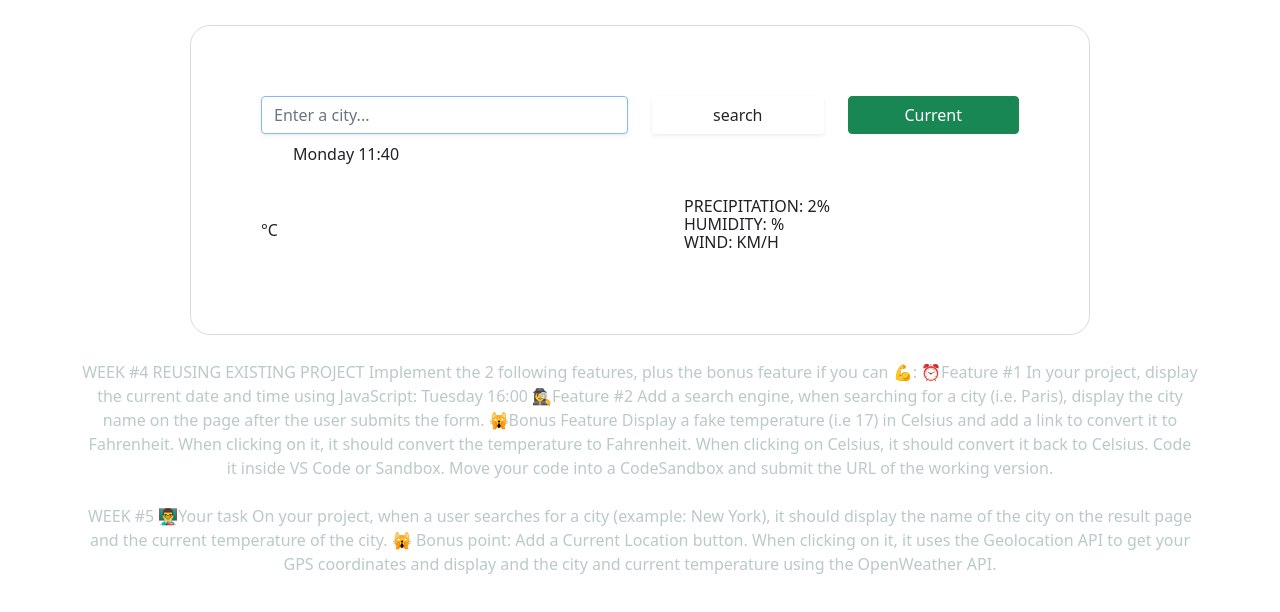
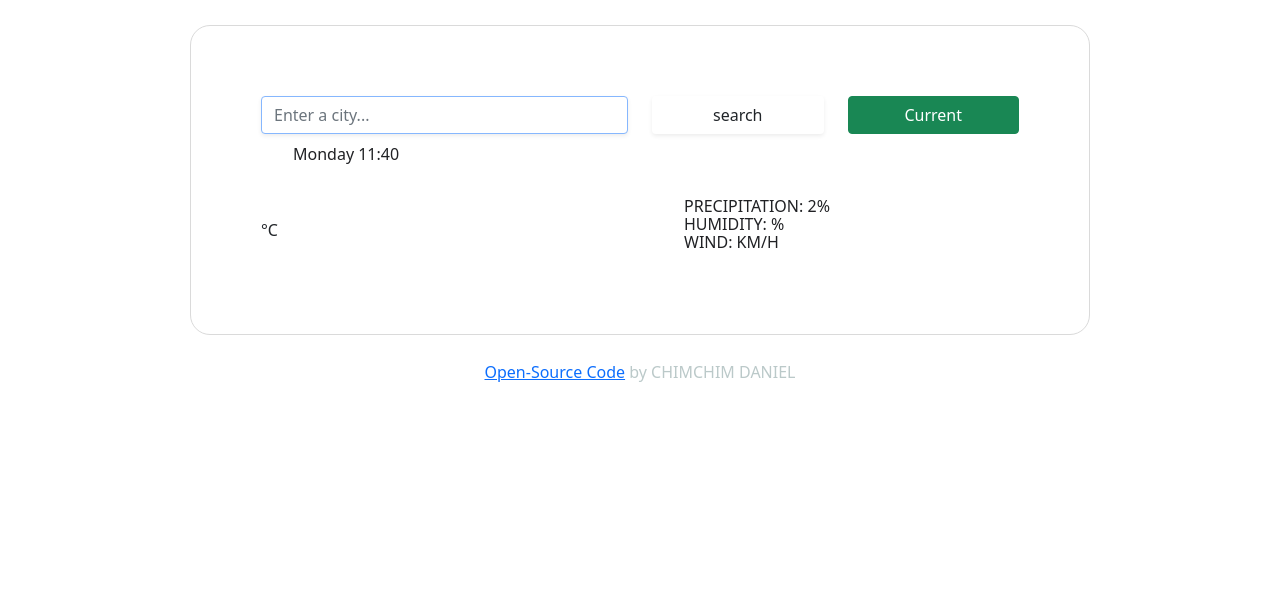
Before and after one commit to CC-Daniels/MY-WEATHER-APP--in-progress, a plain HTML site: page index.html in a window 1280 px wide. Shown: the top 612 px of the page. Drawn offline with nearby package versions, Linux system fonts and the light colour scheme; no server answers.

Commit message:
Deleted Paragraph of HTML. Added Netlify link.

```diff
--- a/index.html
+++ b/index.html
@@ -68,29 +68,11 @@
       </div>
 
     <p>
-      WEEK #4
-        REUSING EXISTING PROJECT
+      <p>
+        <a href="https://flamboyant-darwin-f5e2e0.netlify.app/" target="_blank"> Open-Source Code</a>
+      </hr> by CHIMCHIM DANIEL
+      </p>
 
-        Implement the 2 following features, plus the bonus feature if you can 💪:
-
-        ⏰Feature #1
-        In your project, display the current date and time using JavaScript: Tuesday 16:00
-
-        🕵️‍♀️Feature #2
-        Add a search engine, when searching for a city (i.e. Paris), display the city name on the page after the user submits the form.
-
-        🙀Bonus Feature
-        Display a fake temperature (i.e 17) in Celsius and add a link to convert it to Fahrenheit. When clicking on it, it should convert the temperature to Fahrenheit. When clicking on Celsius, it should convert it back to Celsius.
-
-        Code it inside VS Code or Sandbox. Move your code into a CodeSandbox and submit the URL of the working version.
-    </br>
-  </br>
-  WEEK #5
-    👨‍🏫Your task
-On your project, when a user searches for a city (example: New York), it should display the name of the city on the result page and the current temperature of the city.
-
-🙀 Bonus point:
-Add a Current Location button. When clicking on it, it uses the Geolocation API to get your GPS coordinates and display and the city and current temperature using the OpenWeather API.
       </p>
 
     <script src="src/script.js"></script>
```
